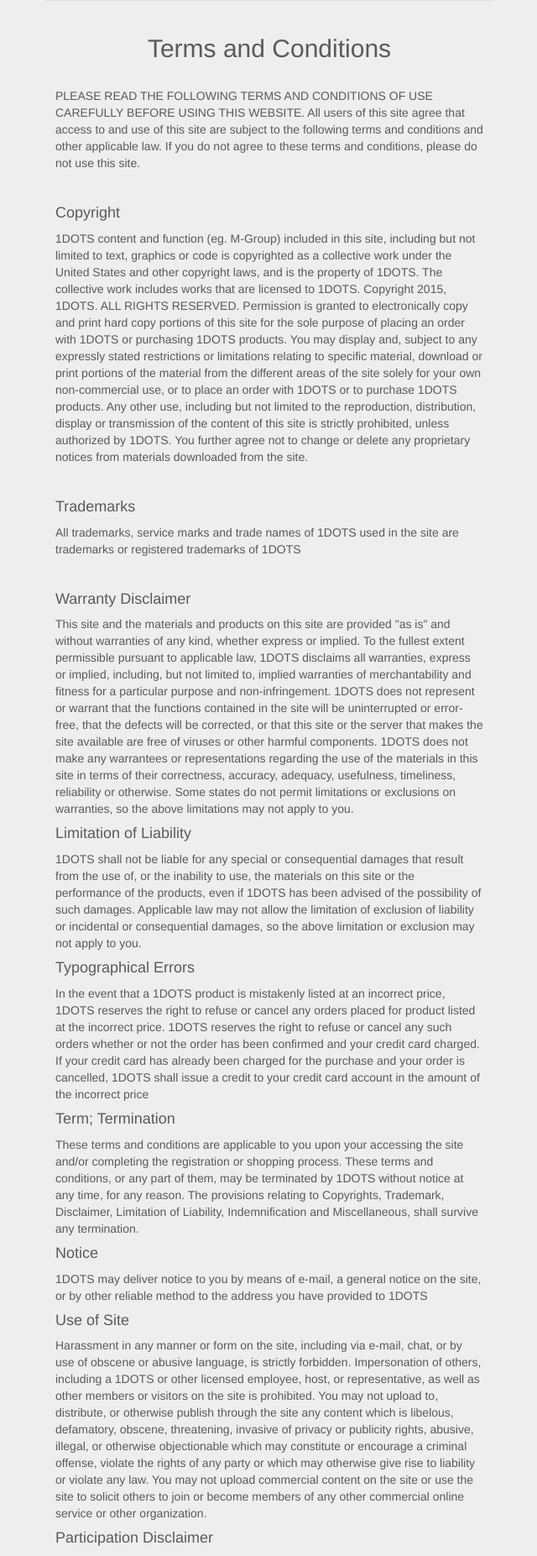
After one commit to yansong10101/serverqa, a Django app: page /article/terms-and-conditions/ in a window 1280 px wide. The commit adds this page. Shown: the part 430-2283 px from the top of the page at 84% size, without its empty margins (319-959 px from the left). Run offline with Django 3.2, Linux system fonts and the light colour scheme; a user stored in the database is signed in; data comes from the database, SQL or seed files in the repository; parts of the project's set-up code (start-up, migrations or seed data) failed here and were passed over; some libraries are stand-ins or nearby versions.

Commit message:
add static articles and improve with OOP

```diff
--- a/designweb/urls.py
+++ b/designweb/urls.py
@@ -47,6 +47,11 @@ urlpatterns = patterns(
     url(r'^payment/approval/', views.payment_view, name='payment-approval'),
     url(r'^payment/success/', views.payment_success, name='payment-success'),
     url(r'^payment/failed/', views.payment_failed, name='payment-failed'),
+
+    # static pages
+    url(r'^article/about-us/', views.about_us, name='about-us'),
+    url(r'^article/terms-and-conditions/', views.terms_and_conditions, name='terms-and-conditions'),
+    url(r'^article/contact-us/', views.contact_us, name='contact-us'),
 )
 
 
--- a/designweb/views.py
+++ b/designweb/views.py
@@ -13,6 +13,7 @@ from designweb.utils import *
 from django.http import HttpResponse, HttpRequest, HttpResponseRedirect
 import json
 from designweb.caches.group_utils import *
+from designweb.payment.payment_utils import payment_process, DIRECT_CREDIT
 
 
 def home(request):
@@ -200,9 +201,12 @@ def update_cart_detail(request, pk, num, order_id=None):
     cart_detail = get_object_or_404(CartDetail, pk=pk)
     cart_detail.number_in_cart = num
     cart_detail.save()
-    cost_dict = calc_all_price_per_order(order_id)
-    cost_dict['Success'] = 'Success'
-    return Response(data=cost_dict)
+    if order_id:
+        order = get_object_or_404(Order, pk=order_id)
+        cost_dict = order.get_total_payment()
+        cost_dict['Success'] = 'Success'
+        return Response(data=cost_dict)
+    return Response(data={})
 
 
 @ensure_csrf_cookie
@@ -480,12 +484,12 @@ def payment_failed(request):
 
 
 def checkout(request):
-
-    if request.method != 'POST':
-        return render(request, 'payment/payment_fail.html', get_display_dict(title='Payment Failed'))
+    order_id = int(request.POST['order_id'])
+    order = get_object_or_404(Order, pk=order_id)
+    if request.method != 'POST' or not order_id:
+        return redirect(reverse('design:payment-failed'), get_display_dict(title='Payment Failed'))
     payment_method = request.POST['payment_method']
-    from designweb.payment.payment_utils import payment_process, DIRECT_CREDIT
-    amount_dict = calc_all_price_per_order(int(request.POST['order_id']))
+    amount_dict = order.get_total_payment()
     direct_credit_dict = {}
     transaction_dict = {
         "amount":
@@ -525,7 +529,7 @@ def checkout(request):
 
     payment_dict = payment_process(payment_method, request.META['HTTP_HOST'], transaction_dict, direct_credit_dict)
     if not payment_dict:
-        return render(request, 'payment/payment_fail.html', get_display_dict(title='Payment Failed'))
+        return redirect(reverse('design:payment-failed'), get_display_dict(title='Payment Failed'))
     redirect_url = payment_dict['redirect_url']
     if redirect_url:    # payment method is paypal
         return HttpResponseRedirect(redirect_url)
@@ -534,3 +538,16 @@ def checkout(request):
         return redirect(reverse('design:payment-success'),
                         get_display_dict(title='Payment Success', pass_dict=payment_dict))
 # ===============================================
+
+
+# ============= Static pages ====================
+def about_us(request):
+    return render(request, 'articles/about.html', get_display_dict(title='ABOUT US'))
+
+
+def terms_and_conditions(request):
+    return render(request, 'articles/terms.html', get_display_dict(title='TERMS AND CONDITIONS'))
+
+
+def contact_us(request):
+    return render(request, 'articles/contact.html', get_display_dict(title='CONTACT US'))
--- /dev/null
+++ b/static/css/article.css
@@ -0,0 +1,108 @@
+p{
+	text-align: left;
+}
+
+h4{
+	text-align: left;
+}
+
+.nav{
+	background-color: black;
+}
+
+
+.logo{
+	display: inline-block;
+	text-align: center;
+	margin: 2px;
+}
+
+.btn-group{
+	margin:2px;
+	text-align: center;
+}
+
+.btn{
+	background-color: black;
+	border:none;
+}
+
+.search-box{
+	display: inline-block;
+	text-align: center;
+	margin: 2px;
+}
+
+.sign-in{
+	display: inline-block;
+	text-align: center;
+	margin:2px;
+}
+
+.cart{
+	display: inline-block;
+	text-align: center;
+	margin:2px;
+}
+
+.cart img{
+	width:35px;
+	height:35px;
+}
+
+.form-control{
+	border-radius: 10px;
+}
+
+#logo-p1{
+	color:white;
+	font-size: 22px;
+	margin:0px;
+}
+
+.content{
+	text-align: center;
+	margin-top: 50px;
+	margin-bottom: 50px;
+}
+
+#contact-img{
+	width:120%;
+}
+
+.content-text{
+	display: inline-block;
+}
+
+.blank{
+	display: inline-block;
+}
+
+#home-p{
+	color:grey;
+	font-size: 22px;
+	margin:10px;
+	text-align: center;
+}
+
+.footer{
+	background-color: #F5F5DC;
+	margin-top: 50px;
+}
+
+#logo-p2{
+	color:black;
+	text-align: center;
+	font-size: 22px;
+}
+
+.footer-btn{
+	background-color: #F5F5DC;
+	color:#159B9F;
+	font-weight: bold;
+}
+
+.footer img{
+	width:35px;
+	height:35px;
+}
--- /dev/null
+++ b/templates/articles/terms.html
@@ -0,0 +1,80 @@
+{% extends "base.html" %}
+{% load staticfiles %}
+{% block content %}
+
+<link rel = "stylesheet" type = "text/css" href = "{% static "css/article.css" %}">
+
+    <div class = "content col-md-12">
+
+      <div class = "box col-md-12">
+
+        <div class = "blank col-md-3">
+
+        </div>
+
+        <div class = "content-picture thumbnail col-md-6">
+          <img src = "{{ storage_host }}/static/article/terms_and_conditions.jpg" />
+        </div>
+
+        <div class = "blank col-md-3">
+
+        </div>
+
+      </div>
+
+      <div class = "box col-md-12">
+
+        <div class = "blank col-md-3">
+
+        </div>
+
+        <div class = "content-text col-md-6">
+          <h2> Terms and Conditions </h2>
+          <br>
+          <p> PLEASE READ THE FOLLOWING TERMS AND CONDITIONS OF USE CAREFULLY BEFORE USING THIS WEBSITE. All users of this site agree that access to and use of this site are subject to the following terms and conditions and other applicable law. If you do not agree to these terms and conditions, please do not use this site. </p>
+          <br>
+          <h4> Copyright </h4>
+          <p> 1DOTS content and function (eg. M-Group) included in this site, including but not limited to text, graphics or code is copyrighted as a collective work under the United States and other copyright laws, and is the property of 1DOTS. The collective work includes works that are licensed to 1DOTS. Copyright 2015, 1DOTS. ALL RIGHTS RESERVED. Permission is granted to electronically copy and print hard copy portions of this site for the sole purpose of placing an order with 1DOTS or purchasing 1DOTS products. You may display and, subject to any expressly stated restrictions or limitations relating to specific material, download or print portions of the material from the different areas of the site solely for your own non-commercial use, or to place an order with 1DOTS or to purchase 1DOTS products. Any other use, including but not limited to the reproduction, distribution, display or transmission of the content of this site is strictly prohibited, unless authorized by 1DOTS. You further agree not to change or delete any proprietary notices from materials downloaded from the site. </p>
+          <br>
+          <h4> Trademarks </h4>
+          <p> All trademarks, service marks and trade names of 1DOTS used in the site are trademarks or registered trademarks of 1DOTS </p>
+          <br>
+          <h4> Warranty Disclaimer </h4>
+          <p> This site and the materials and products on this site are provided "as is" and without warranties of any kind, whether express or implied. To the fullest extent permissible pursuant to applicable law, 1DOTS disclaims all warranties, express or implied, including, but not limited to, implied warranties of merchantability and fitness for a particular purpose and non-infringement. 1DOTS does not represent or warrant that the functions contained in the site will be uninterrupted or error-free, that the defects will be corrected, or that this site or the server that makes the site available are free of viruses or other harmful components. 1DOTS does not make any warrantees or representations regarding the use of the materials in this site in terms of their correctness, accuracy, adequacy, usefulness, timeliness, reliability or otherwise. Some states do not permit limitations or exclusions on warranties, so the above limitations may not apply to you. </p>
+          <h4> Limitation of Liability </h4>
+          <p> 1DOTS shall not be liable for any special or consequential damages that result from the use of, or the inability to use, the materials on this site or the performance of the products, even if 1DOTS has been advised of the possibility of such damages. Applicable law may not allow the limitation of exclusion of liability or incidental or consequential damages, so the above limitation or exclusion may not apply to you. </p>
+          <h4> Typographical Errors </h4>
+          <p> In the event that a 1DOTS product is mistakenly listed at an incorrect price, 1DOTS reserves the right to refuse or cancel any orders placed for product listed at the incorrect price. 1DOTS reserves the right to refuse or cancel any such orders whether or not the order has been confirmed and your credit card charged. If your credit card has already been charged for the purchase and your order is cancelled, 1DOTS shall issue a credit to your credit card account in the amount of the incorrect price </p>
+          <h4> Term; Termination </h4>
+          <p> These terms and conditions are applicable to you upon your accessing the site and/or completing the registration or shopping process. These terms and conditions, or any part of them, may be terminated by 1DOTS without notice at any time, for any reason. The provisions relating to Copyrights, Trademark, Disclaimer, Limitation of Liability, Indemnification and Miscellaneous, shall survive any termination. </p>
+          <h4> Notice </h4>
+          <p> 1DOTS may deliver notice to you by means of e-mail, a general notice on the site, or by other reliable method to the address you have provided to 1DOTS </p>
+          <h4> Use of Site </h4>
+          <p> Harassment in any manner or form on the site, including via e-mail, chat, or by use of obscene or abusive language, is strictly forbidden. Impersonation of others, including a 1DOTS or other licensed employee, host, or representative, as well as other members or visitors on the site is prohibited. You may not upload to, distribute, or otherwise publish through the site any content which is libelous, defamatory, obscene, threatening, invasive of privacy or publicity rights, abusive, illegal, or otherwise objectionable which may constitute or encourage a criminal offense, violate the rights of any party or which may otherwise give rise to liability or violate any law. You may not upload commercial content on the site or use the site to solicit others to join or become members of any other commercial online service or other organization. </p>
+          <h4> Participation Disclaimer </h4>
+          <p> 1DOTS does not and cannot review all communications and materials posted to or created by users accessing the site, and is not in any manner responsible for the content of these communications and materials. You acknowledge that by providing you with the ability to view and distribute user-generated content on the site, 1DOTS is merely acting as a passive conduit for such distribution and is not undertaking any obligation or liability relating to any contents or activities on the site. However, 1DOTS reserves the right to block or remove communications or materials that it determines to be (a) abusive, defamatory, or obscene, (b) fraudulent, deceptive, or misleading, (c) in violation of a copyright, trademark or; other intellectual property right of another or (d) offensive or otherwise unacceptable to 1DOTS in its sole discretion. </p>
+          <h4> Indemnification </h4>
+          <p> You agree to indemnify, defend, and hold harmless 1DOTS, its officers, directors, employees, agents, licensors and suppliers (collectively the "Service Providers") from and against all losses, expenses, damages and costs, including reasonable attorneys' fees, resulting from any violation of these terms and conditions or any activity related to your account (including negligent or wrongful conduct) by you or any other person accessing the site using your Internet account. </p>
+          <h4> Third-Party Links </h4>
+          <p> In an attempt to provide increased value to our visitors, 1DOTS may link to sites operated by third parties. However, even if the third party is affiliated with 1DOTS, 1DOTS has no control over these linked sites, all of which have separate privacy and data collection practices, independent of 1DOTS. These linked sites are only for your convenience and therefore you access them at your own risk. Nonetheless, 1DOTS seeks to protect the integrity of its web site and the links placed upon it and therefore requests any feedback on not only its own site, but for sites it links to as well (including if a specific link does not work). </p>
+          <h4> Estimated delivery: </h4>
+          <p> We strive to get our customers their products in the quickest possible time. To view an estimated time of delivery for a specific product, please go to the product page for the item where you can find the estimated shipping time in the description. As soon as your order ships, you will receive an email containing a tracking number. If you’d like to inquire about expedited shipping, please email us hello@1dots.com </p>
+          <h4> Shipping: </h4>
+          <h4> Where we ship: </h4>
+          <p> 1dots ships worldwide, but some products may only be available for delivery to certain countries. </p>
+          <h4> What shipping service does 1dots use? </h4>
+          <p> Merchants ship with their carriers of choice. If you have any question about a specific item, please email our hello@1dots.com </p>
+          <h4> How do I track my order? </h4>
+          <p> You will receive an email notification once your order is shipped, and you can check tracking information on order pages. </p>
+          <h4> How much does shipping cost? </h4>
+          <p> Shipping cost varies on every product, but total shipping cost is presented in your cart once a shipping address is selected. </p>
+
+        </div>
+
+        <div class = "blank col-md-3">
+
+        </div>
+
+      </div>
+
+{% endblock %}
--- a/templates/base.html
+++ b/templates/base.html
@@ -61,10 +61,10 @@
             <li class="dropdown">
               <a href="#" class="dropdown-toggle" data-toggle="dropdown" role="button" aria-expanded="false">Product <span class="caret"></span></a>
               <ul class="dropdown-menu" role="menu">
-                <li><a href="#">New Stuff</a></li>
-                <li><a href="#">Funny &amp; Fancy</a></li>
-                <li class="divider"></li>
-                <li class="dropdown-header">Filter</li>
+{#                <li><a href="#">New Stuff</a></li>#}
+{#                <li><a href="#">Funny &amp; Fancy</a></li>#}
+{#                <li class="divider"></li>#}
+{#                <li class="dropdown-header">Filter</li>#}
                 {% for key_cat, value_cat in categories.items %}
                     <li class="dropdown-submenu">
                         <a href="#" class="dropdown-toggle" data-toggle="dropdown">{{ key_cat }}</a>
@@ -80,12 +80,12 @@
             <li class="dropdown">
               <a href="#" class="dropdown-toggle" data-toggle="dropdown" role="button" aria-expanded="false">Help<span class="caret"></span></a>
               <ul class="dropdown-menu" role="menu">
-                  <li><a href="#">Terms &amp; Policy</a></li>
+                  <li><a href="{% url 'design:terms-and-conditions' %}">Terms &amp; Policy</a></li>
                   <li><a href="#">M-Group</a></li>
                   <li class="divider"></li>
                   <li class="dropdown-header">MISC</li>
-                  <li><a href="#">About Us</a></li>
-                  <li><a href="#">Contact Us</a></li>
+                  <li><a href="{% url 'design:about-us' %}">About Us</a></li>
+                  <li><a href="{% url 'design:contact-us' %}">Contact Us</a></li>
               </ul>
             </li>
           </ul>
--- a/templates/mycart.html
+++ b/templates/mycart.html
@@ -343,10 +343,10 @@
 
                     <div class="col-sm-5">
                         <fieldset><legend>Paypal</legend></fieldset>
-                        <form class="inner" action="https://www.paypal.com/cgi-bin/webscr" method="post" target="_top">
+                        <form class="inner" action="/checkout/" method="post">
                             {% csrf_token %}
-                            <input type="hidden" name="cmd" value="_s-xclick">
-                            <input type="hidden" name="hosted_button_id" value="RS28UWF9LFWPL">
+{#                            <input type="hidden" name="cmd" value="_s-xclick">#}
+{#                            <input type="hidden" name="hosted_button_id" value="RS28UWF9LFWPL">#}
                             <input type="image" src="https://www.paypal.com/en_US/i/btn/btn_buynowCC_LG.gif" border="0" name="submit" alt="PayPal - The safer, easier way to pay online!">
                             <img alt="" border="0" src="https://www.paypal.com/en_US/i/scr/pixel.gif" width="1" height="1">
 
```
Also changed, not shown: designweb/models.py (+32 -0 lines), designweb/utils.py (+0 -38 lines), templates/articles/about.html (added, +44 -0 lines), templates/articles/contact.html (added, +47 -0 lines).
